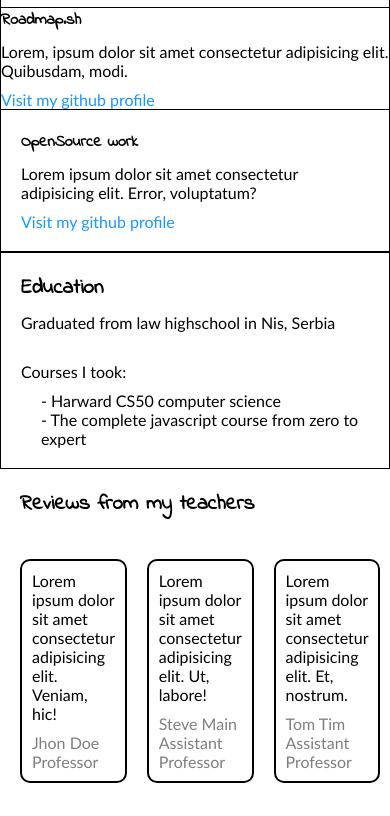
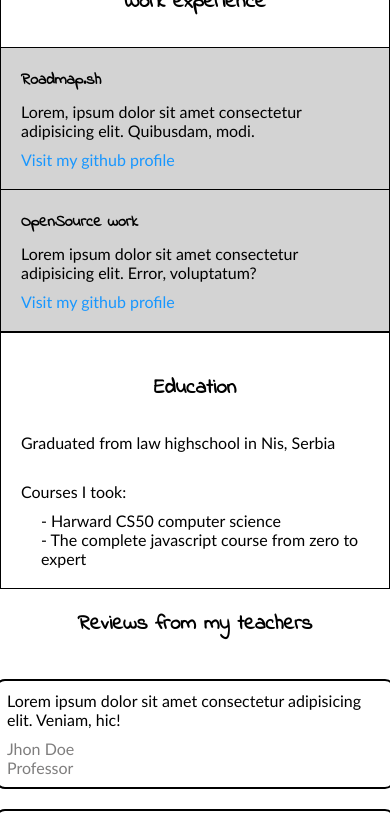
Before and after one commit to kraljic9/Website-Project, a plain HTML site: page Homepage.html in a window 390 px wide. Shown: the part 728-1544 px from the top of the page. Drawn offline with Linux system fonts and the light colour scheme.

Commit message:
Completed layout for tablet

```diff
--- a/Homepage.css
+++ b/Homepage.css
@@ -298,13 +298,43 @@ main {
 
   #work-title {
     text-align: center;
-  }
-
-  #roadmap-title {
-    border-top: 1px solid black;
+    padding: 20px;
   }
 
   #about-container-top {
     padding: 0;
   }
+
+  .about-text-container {
+    padding: 20px;
+    border-top: 1px solid;
+    background-color: lightgrey;
+  }
+
+  #about-container-bottom {
+    background-color: lightgrey;
+  }
+
+  /* education-container items */
+
+  #education-title {
+    text-align: center;
+    padding: 20px;
+  }
+
+  /* teacher-revies layout */
+
+  #teacher-reviews-titles {
+    text-align: center;
+    padding: 20px;
+  }
+
+  #review-box-container {
+    flex-direction: column;
+    align-items: center;
+  }
+
+  #copyright {
+    padding: 50px;
+  }
 }
```
